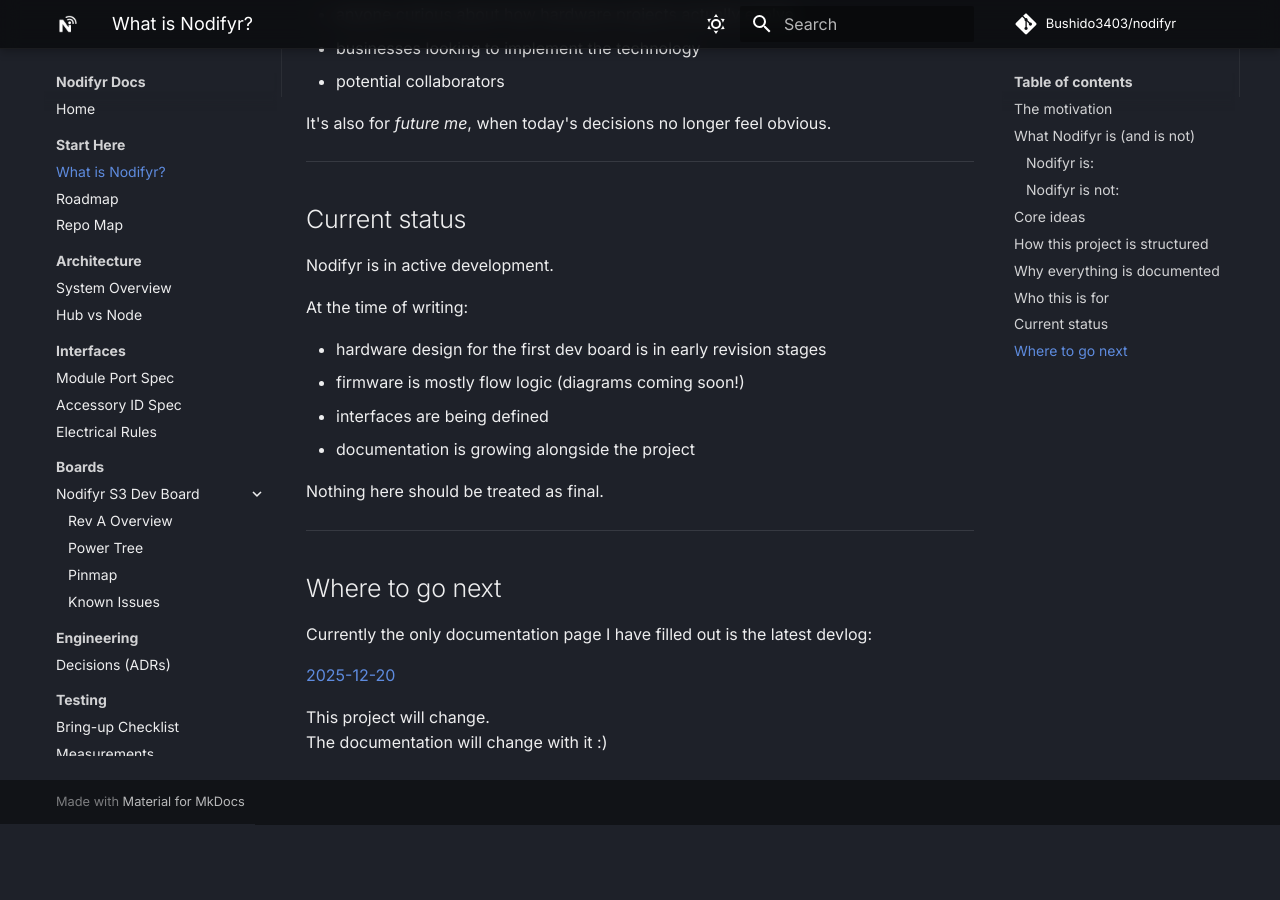
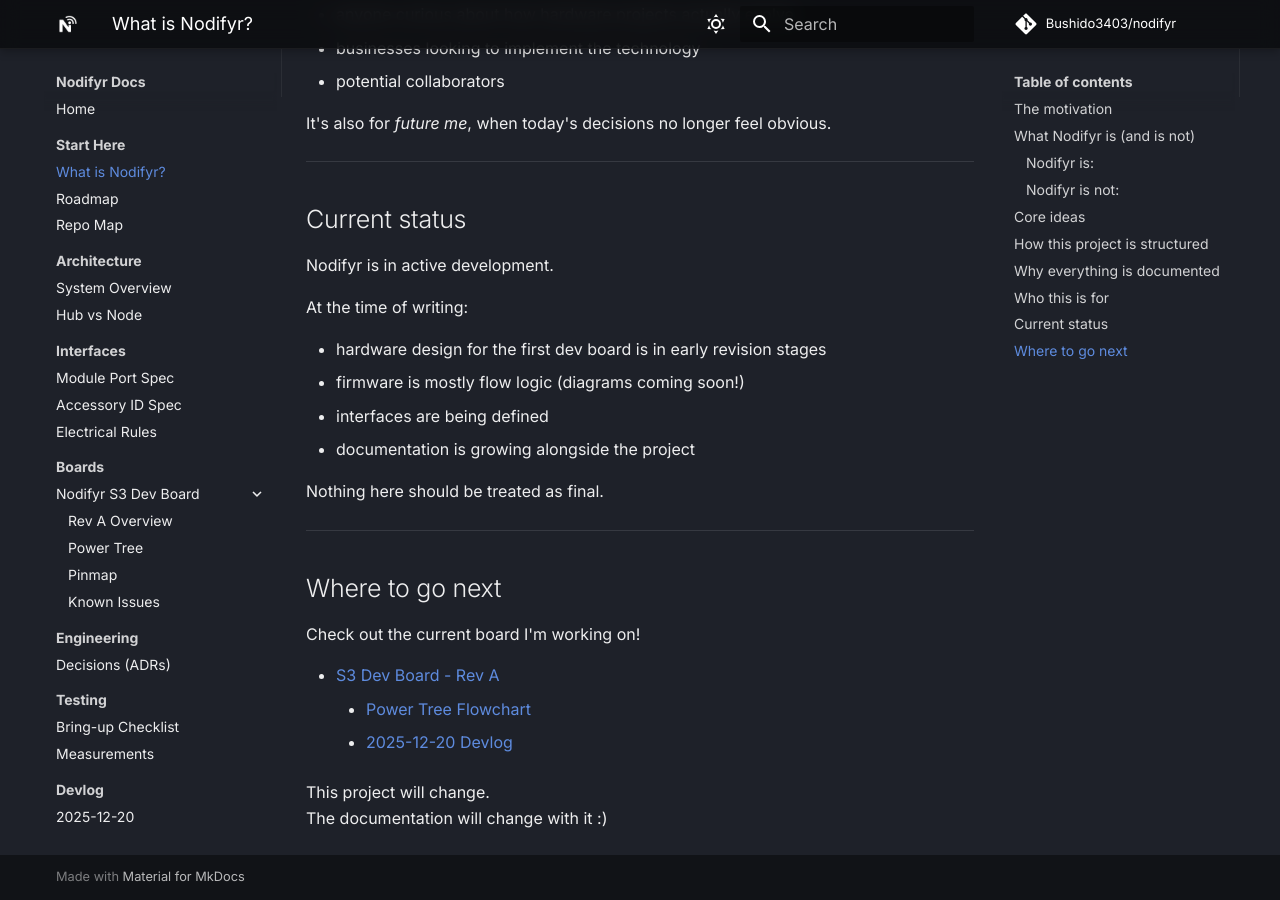
Before and after one commit to Bushido3403/nodifyr, an MkDocs documentation site: the page built from docs/start-here/what-is-nodifyr.md, in a window 1280 px wide and 900 px high, scrolled down 2769 px. Built offline with MkDocs 1.6.1 and Material for MkDocs 9.7.7, drawn with Linux system fonts in a browser that asks for light colours; comment, search, counter and statistics services are not loaded; before the commit the page ends 3593 px from its top, so only the background shows below that.

Commit message:
Updated what-is

```diff
--- a/docs/start-here/what-is-nodifyr.md
+++ b/docs/start-here/what-is-nodifyr.md
@@ -122,9 +122,11 @@ Nothing here should be treated as final.
 
 ## Where to go next
 
-Currently the only documentation page I have filled out is the latest devlog:
+Check out the current board I'm working on!
 
-[2025-12-20](https://docs.nodifyr.io/devlog/2025-12-20-revA-schematic-checkpoint/)
+- [S3 Dev Board - Rev A](https://docs.nodifyr.io/boards/nodifyr-s3-devboard/revA/overview/)
+    - [Power Tree Flowchart](https://docs.nodifyr.io/boards/nodifyr-s3-devboard/revA/power-tree/)
+    - [2025-12-20 Devlog](https://docs.nodifyr.io/devlog/2025-12-20-revA-schematic-checkpoint/)
 
 This project will change.
 The documentation will change with it :)
```
